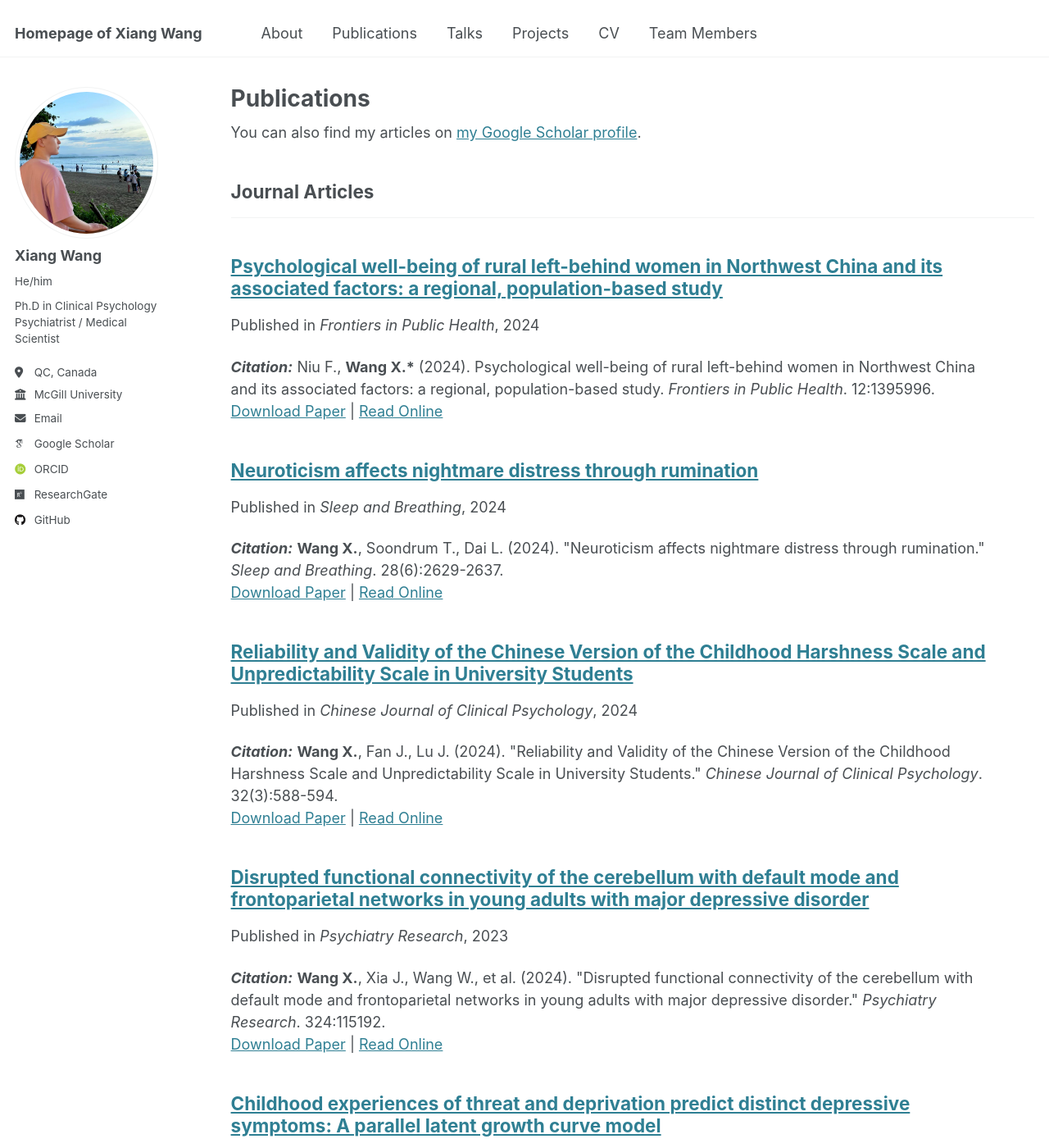
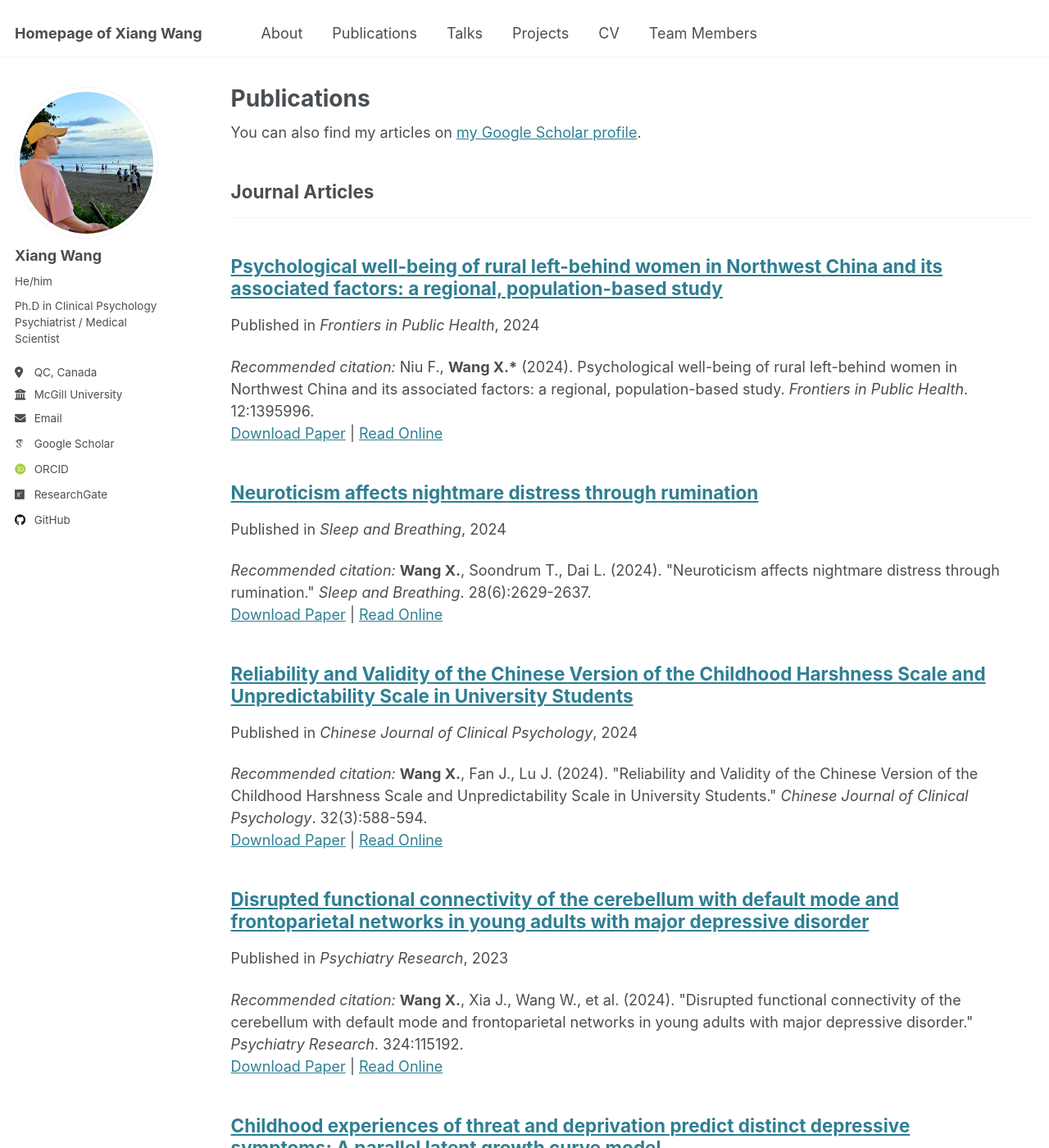
Before and after one commit to Xiang-Wangs/xiang-wangs.github.io, a Jekyll site: the page built from _pages/publications.html, in a window 1280 px wide and 1400 px high. Shown: the whole window at 82% size. Built offline with Jekyll 4.4.1, drawn with Linux system fonts in a browser that asks for light colours; some web fonts are replaced; some of the changed text lies outside the part shown.

Commit message:
Update archive-single.html

```diff
--- a/_includes/archive-single.html
+++ b/_includes/archive-single.html
@@ -53,13 +53,13 @@
     {% endif %}
 
     {% if post.citation and post.paperurl and post.onlineurl %}
-      <p><strong><em>Citation:</em></strong> {{ post.citation }}<br /><a href="{{ post.paperurl }}">Download Paper</a> | <a href="{{ post.onlineurl }}">Read Online</a></p>
+      <p><em>Recommended citation:</em> {{ post.citation }}<br /><a href="{{ post.paperurl }}">Download Paper</a> | <a href="{{ post.onlineurl }}">Read Online</a></p>
     {% elsif post.citation and post.paperurl %}
-      <p><strong><em>Citation:</em></strong> {{ post.citation }}<br /><a href="{{ post.paperurl }}">Download Paper</a></p>
+      <p><em>Recommended citation:</em> {{ post.citation }}<br /><a href="{{ post.paperurl }}">Download Paper</a></p>
     {% elsif post.citation and post.onlineurl %}
-      <p><strong><em>Citation:</em></strong> {{ post.citation }}<br /><a href="{{ post.onlineurl }}">Read Online</a></p>
+      <p><em>Recommended citation:</em> {{ post.citation }}<br /><a href="{{ post.onlineurl }}">Read Online</a></p>
     {% elsif post.citation %}
-      <p><strong><em>Citation:</em></strong> {{ post.citation }}</p>
+      <p><em>Recommended citation:</em> {{ post.citation }}</p>
     {% elsif post.paperurl %}
       <p><a href=" {{ post.paperurl }} ">Download Paper</a></p>
     {% elsif post.onlineurl %}
```
